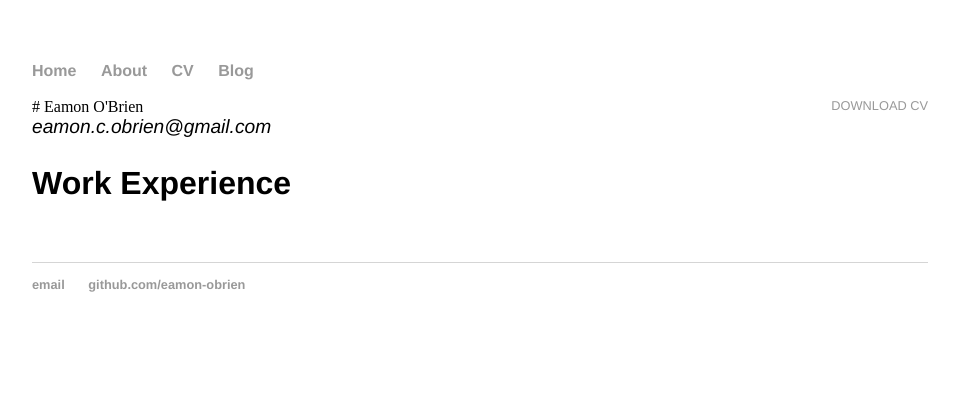
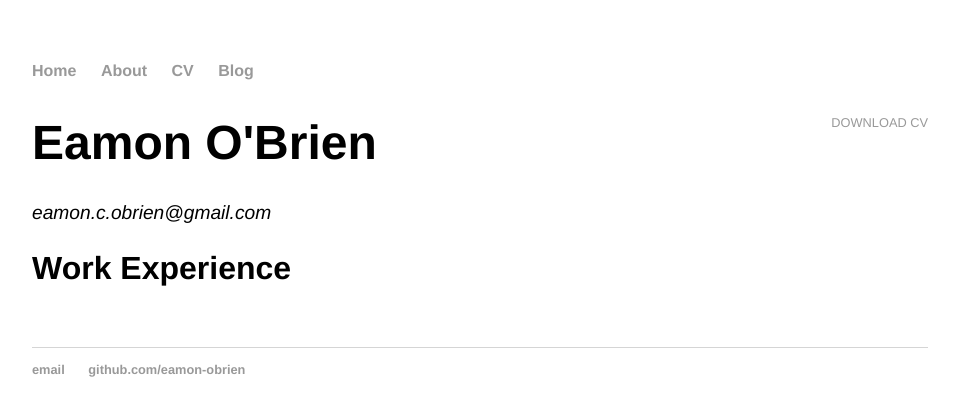
Before and after one commit to eamon-obrien/eamon-obrien.github.io, a Jekyll site: the page built from cv/index.html, in a window 1280 px wide. Shown: the top 416 px of the page, without its empty margins (160-1119 px from the left). Built offline with Jekyll 4.4.1, drawn with Linux system fonts in a browser that asks for light colours.

Commit message:
Change CV

```diff
--- a/cv/index.html
+++ b/cv/index.html
@@ -5,7 +5,7 @@ title: CV of Your Name
 
 	<div class="cv">
 		<a href="#" class="download" title="Download CV as PDF">Download CV</a>
-					# Eamon O'Brien
+					<h1>Eamon O'Brien</h1>
 					<address>
 					<span class="obfuscate">eamon.c.obrien@gmail.com</span>
 					</address>
```
